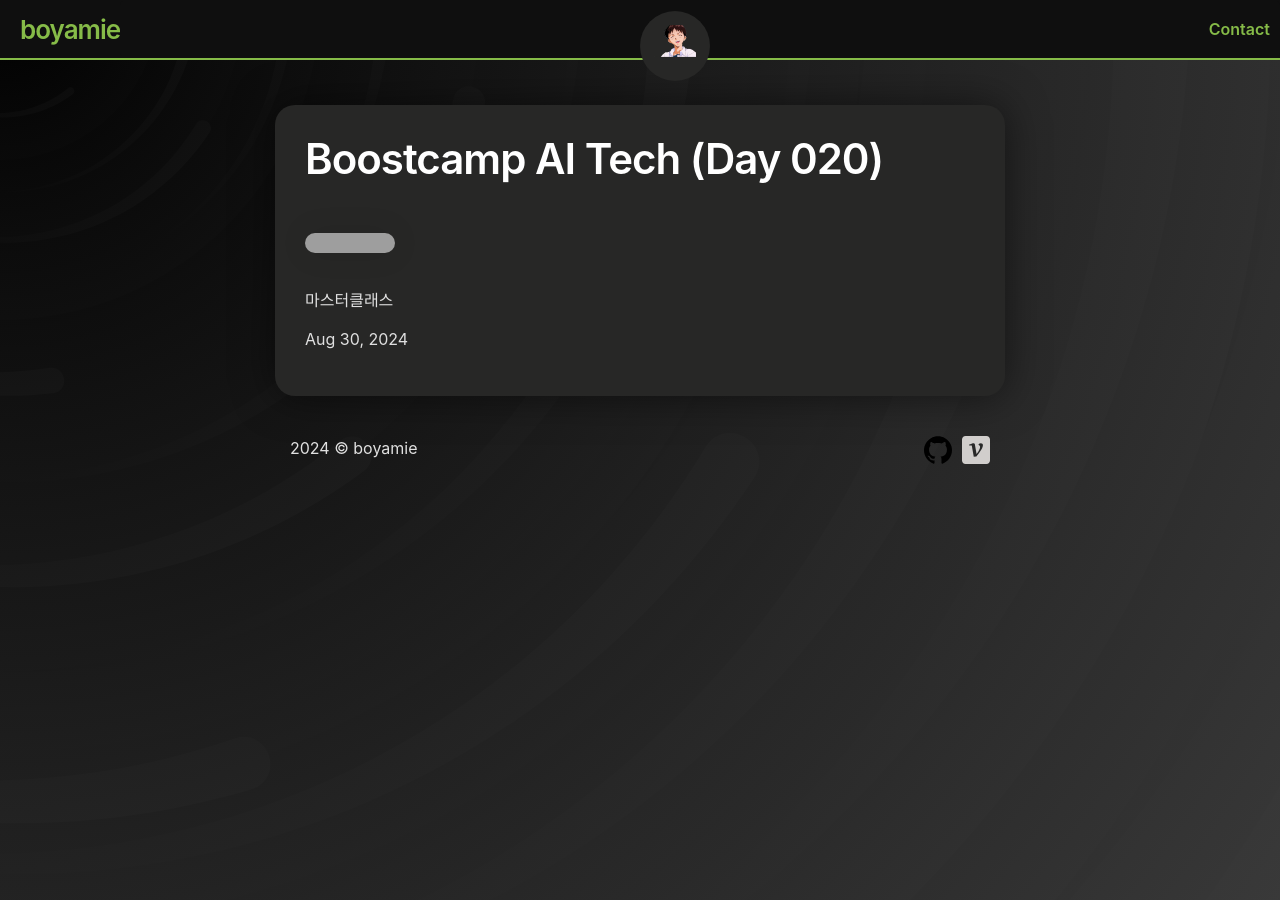
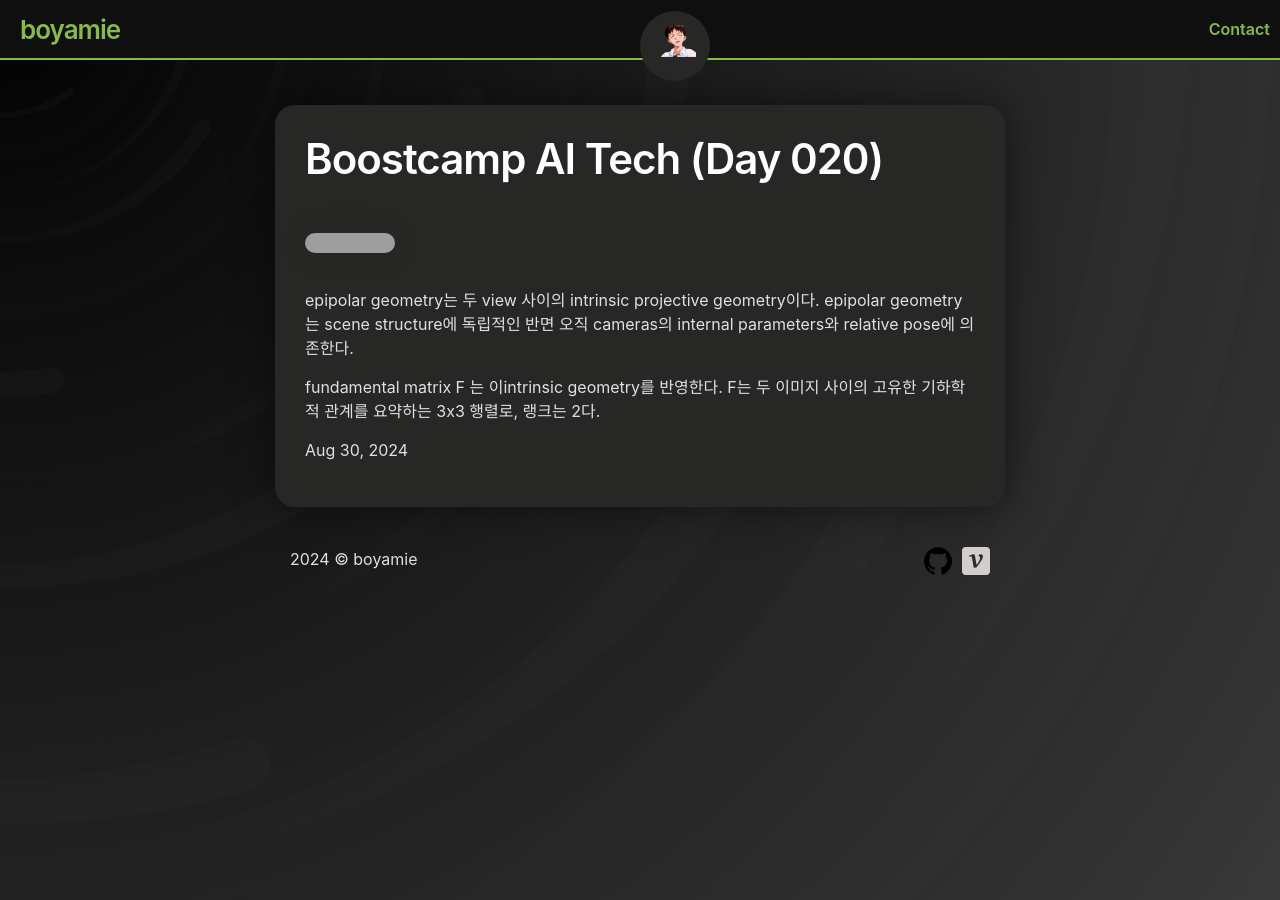
Before and after one commit to boyamie/boyamie.github.io, a Jekyll site: the page built from _posts/2024-08-30-boostcamp_020.md, in a window 1280 px wide. Built offline with Jekyll 4.4.1, drawn with Linux system fonts in a browser that asks for light colours; grey boxes are pictures that could not be loaded.

Commit message:
Update 2024-08-30-boostcamp_020.md

```diff
--- a/_posts/2024-08-30-boostcamp_020.md
+++ b/_posts/2024-08-30-boostcamp_020.md
@@ -7,4 +7,8 @@ tags: [Naver Boostcamp, daily report]
 
 [![Retrospectives Badge](https://img.shields.io/badge/Retrospectives-6A0DAD?style=flat)](../Retrospectives/week4.html)
 
-마스터클래스
+epipolar geometry는 두 view 사이의 intrinsic projective geometry이다.
+epipolar geometry는 scene structure에 독립적인 반면 오직 cameras의 internal parameters와 relative pose에 의존한다.
+
+fundamental matrix F 는 이intrinsic geometry를 반영한다.
+F는 두 이미지 사이의 고유한 기하학적 관계를 요약하는 3x3 행렬로, 랭크는 2다.
```
